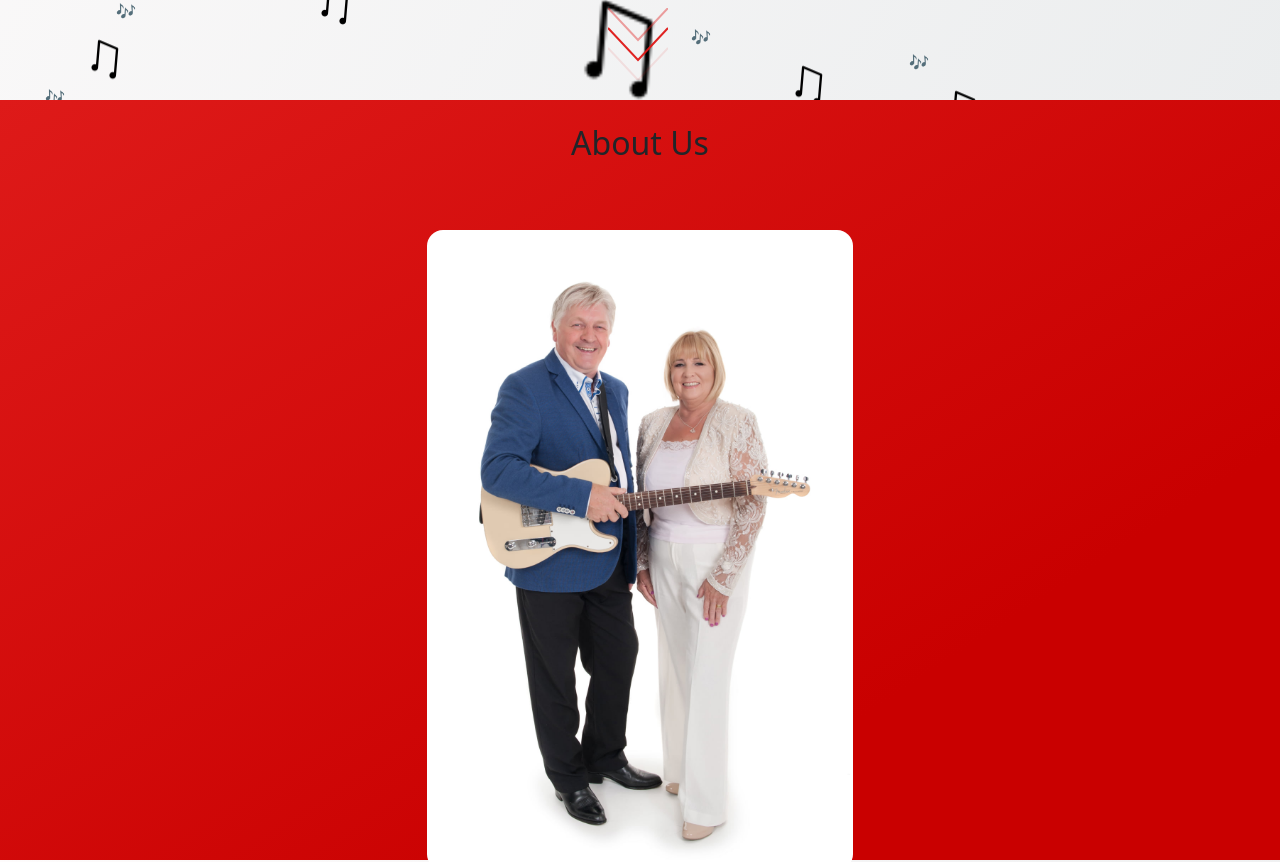
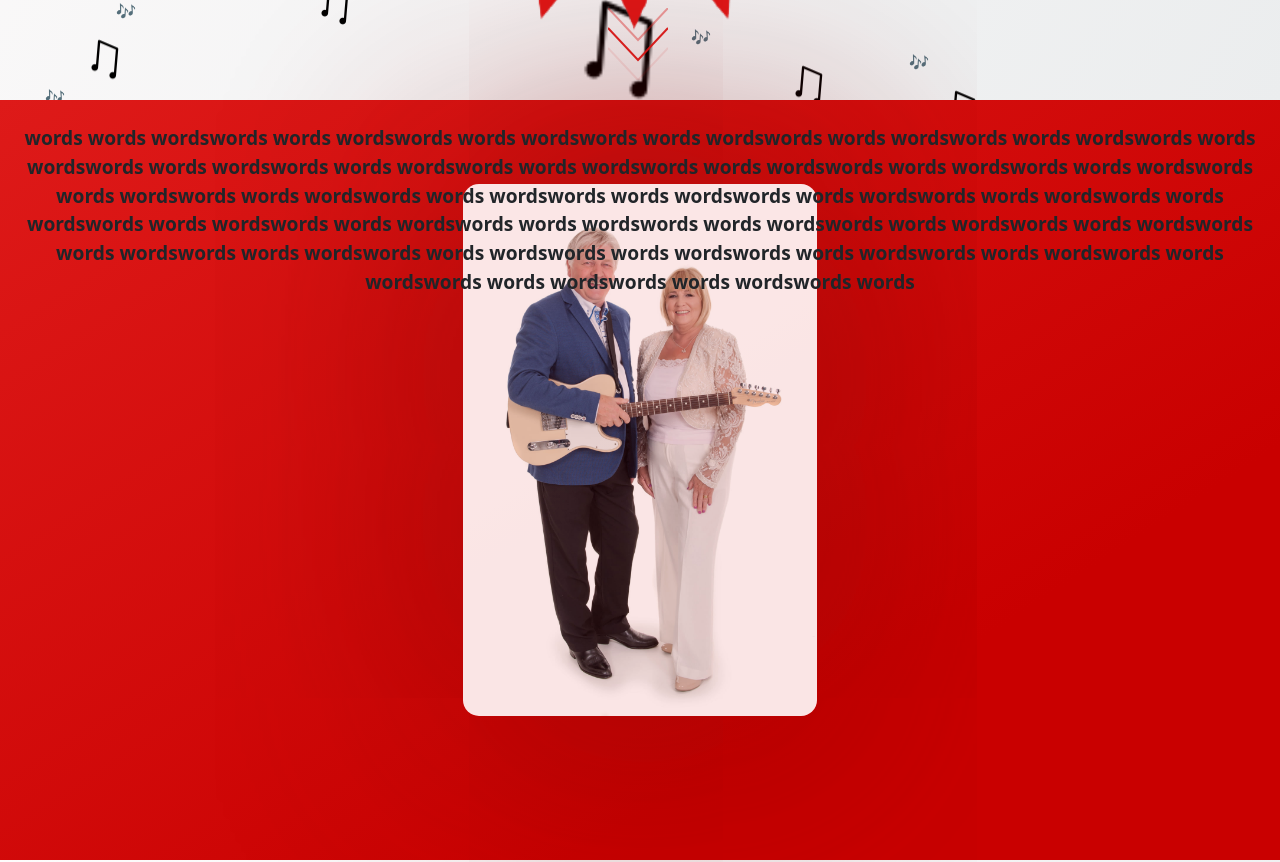
Before and after one commit to BrianButterly/stage2-band-site, a React (Create React App) app: page / in a window 1280 px wide. Shown: the part 700-1562 px from the top of the page. Built offline with nearby package versions, Linux system fonts and the light colour scheme.

Commit message:
little styling plus working on about page

```diff
--- a/src/App.css
+++ b/src/App.css
@@ -39,7 +39,7 @@ nav.navbar.navbar-expand-lg.navbar-light.fixed-top {
   width: 50px;
 }
 
-img.react-reveal.band {
+img.react-reveal {
   margin-top: 60px;
   height: 80vh;
   border-radius: 1rem;
@@ -49,11 +49,13 @@ img.react-reveal.band {
   width: 58%;
 }
 
-img.react-reveal {
+img.react-reveal.band {
   margin-top: 60px;
   height: 80vh;
   border-radius: 1rem;
   height: 70%;
+  opacity: 0.9 !important;
+  box-shadow: 3px 3px 500px 10px #8b0707;
 }
 
 .arrows {
@@ -146,8 +148,18 @@ textarea {
   background-color: white;
   border-radius: 15px;
   padding: 15px;
+  box-shadow: 3px 3px 500px 10px #8b0707;
 }
 
 #floatingTextarea {
   resize: none;
 }
+
+span {
+  position: absolute;
+  z-index: 1;
+  display: table;
+  margin: 0 auto;
+  font-size: larger;
+  font-weight: bold;
+}
--- a/src/Components/AboutUs.js
+++ b/src/Components/AboutUs.js
@@ -5,8 +5,18 @@ function AboutUs() {
   return (
     <div className="about" id="about">
       <Fade bottom>
-        <br/>
-        <h2>About Us</h2>
+        <br />
+        <span>
+          words words wordswords words wordswords words wordswords words
+          wordswords words wordswords words wordswords words wordswords words
+          wordswords words wordswords words wordswords words wordswords words
+          wordswords words wordswords words wordswords words wordswords words
+          wordswords words wordswords words wordswords words wordswords words
+          wordswords words wordswords words wordswords words wordswords words
+          wordswords words wordswords words wordswords words wordswords words
+          wordswords words wordswords words wordswords words wordswords words
+          wordswords words wordswords words wordswords words wordswords words
+        </span>
         <img src="img3.jpeg" alt="logo" className="band" />
       </Fade>
     </div>
```
